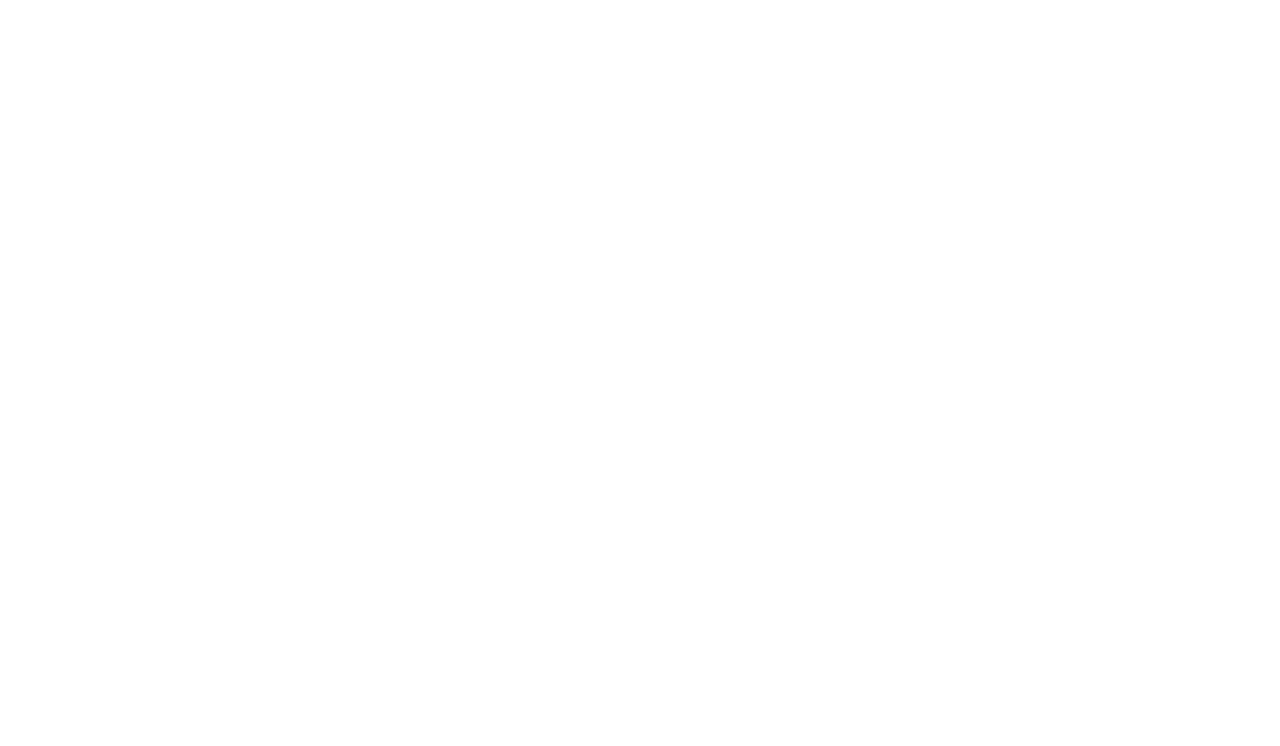
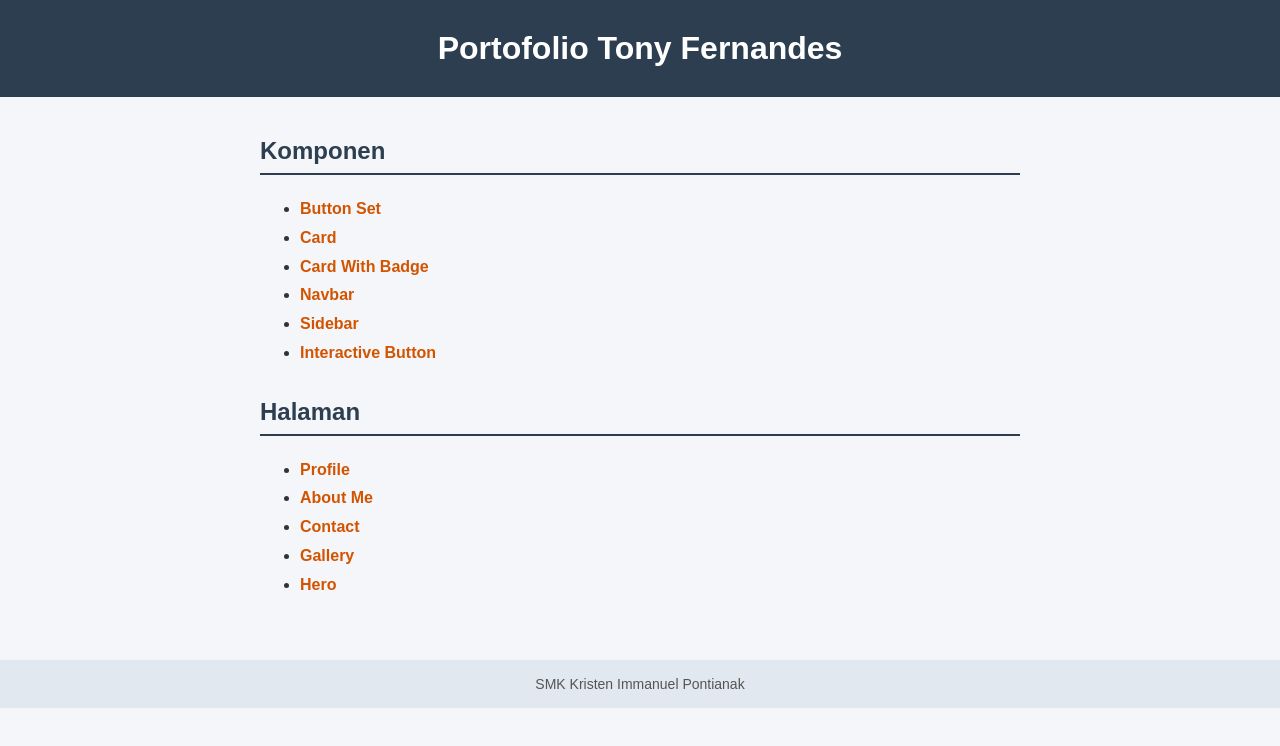
Before and after one commit to Tony-FernandesZzz/tony-xtkj1-30-pwd-formatif, a plain HTML site: page index.html in a window 1280 px wide. Drawn offline with Linux system fonts and the light colour scheme.

Commit message:
chore: add index page with links to all pages

```diff
--- a/index.html
+++ b/index.html
@@ -0,0 +1,44 @@
+<!DOCTYPE html>
+<html lang="en">
+<head>
+    <meta charset="UTF-8">
+    <meta name="viewport" content="width=device-width, initial-scale=1.0">
+    <title>Portofolio Saya</title>
+
+    <link rel="stylesheet" href="styles/index.css">
+</head>
+<body>
+    <header>
+        <h1>Portofolio Tony Fernandes</h1>
+    </header>
+    <main>
+        <section id="components">
+            <h2>Komponen</h2>
+            <ul>
+                <li><a href="components/button-set.html">Button Set</a></li>
+                <li><a href="components/card.html">Card</a></li>
+                <li><a href="components/card-badge.html">Card With Badge</a></li>
+                <li><a href="components/navbar.html">Navbar</a></li>
+                <li><a href="components/sidebar.html">Sidebar</a></li>
+                <li><a href="components/interactive.html">Interactive Button</a></li>
+            </ul>
+        </section>
+
+        <section id="pages">
+            <h2>Halaman</h2>
+            <ul>
+                <li><a href="pages/profile.html">Profile</a></li>
+                <li><a href="pages/about.html">About Me</a></li>
+                <li><a href="pages/contact.html">Contact</a></li>
+                <li><a href="pages/gallery.html">Gallery</a></li>
+                <li><a href="pages/hero.html">Hero</a></li>
+            </ul>
+        </section>
+    </main>
+
+    <footer>
+        <p>SMK Kristen Immanuel Pontianak</p>
+    </footer>
+
+</body>
+</html>
--- /dev/null
+++ b/styles/index.css
@@ -0,0 +1,56 @@
+* {
+  box-sizing: border-box;
+}
+body {
+  margin: 0;
+  font-family: Arial, sans-serif;
+  background-color: #f4f6f9;
+  color: #333333;
+}
+header {
+  background-color: #2c3e50;
+  color: #ffffff;
+  text-align: center;
+  padding: 30px 20px;
+}
+header h1 {
+  margin: 0;
+  font-size: 32px;
+}
+main {
+  width: 800px;
+  margin: 40px auto;
+  padding: 0 20px;
+}
+#components h2,
+#pages h2 {
+  color: #2c3e50;
+  font-size: 24px;
+  border-bottom: 2px solid #2c3e50;
+  padding-bottom: 8px;
+  margin-top: 30px;
+}
+main ul {
+  line-height: 1.8;
+  font-size: 16px;
+}
+main a {
+  color: #d35400;
+  text-decoration: none;
+  font-weight: bold;
+}
+main a:hover {
+  text-decoration: underline;
+  color: #e67e22;
+}
+footer {
+  background-color: #e2e8f0;
+  text-align: center;
+  padding: 16px;
+  font-size: 14px;
+  color: #555555;
+  margin-top: 60px;
+}
+footer p {
+  margin: 0;
+}
```
Also changed, not shown: pages/hero.html (line endings or trailing spaces).
